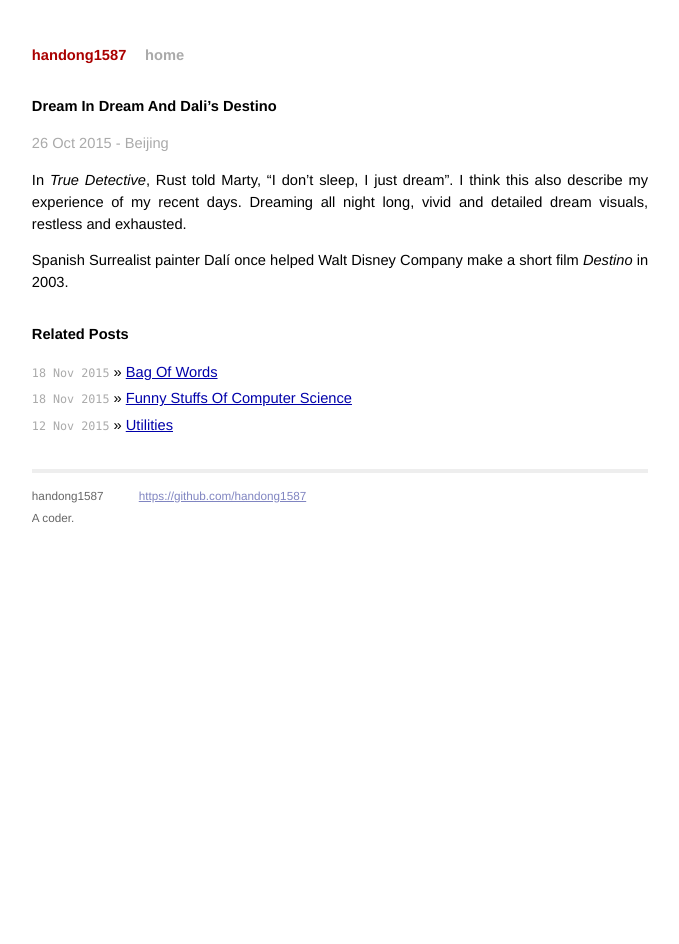
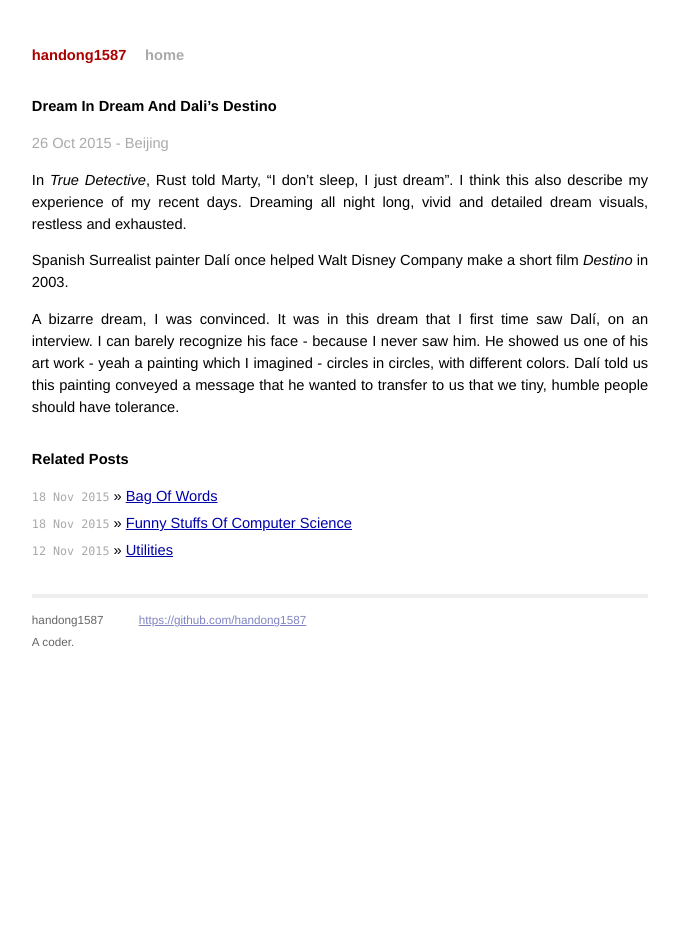
Before and after one commit to handong1587/handong1587.github.io, a Jekyll site: the page built from _posts/reading_and_thoughts/2015-10-26-dream-in-dream-and-dali_s-destino.md, in a window 1280 px wide. Shown: the whole page, without its empty margins (300-979 px from the left). Built offline with Jekyll 4.4.1, drawn with Linux system fonts in a browser that asks for light colours; Markdown is read by kramdown in place of the engine named in the settings; comment, search, counter and statistics services are not loaded.

Commit message:
update dream-in-dream.md

```diff
--- a/_posts/reading_and_thoughts/2015-10-26-dream-in-dream-and-dali_s-destino.md
+++ b/_posts/reading_and_thoughts/2015-10-26-dream-in-dream-and-dali_s-destino.md
@@ -12,3 +12,5 @@ title: Dream In Dream And Dali's Destino
 In *True Detective*, Rust told Marty, "I don't sleep, I just dream". I think this also describe my experience of my recent days. Dreaming all night long, vivid and detailed dream visuals, restless and exhausted.
 
 Spanish Surrealist painter Dalí once helped Walt Disney Company make a short film *Destino* in 2003.
+
+A bizarre dream, I was convinced. It was in this dream that I first time saw Dalí, on an interview. I can barely recognize his face - because I never saw him. He showed us one of his art work - yeah a painting which I imagined - circles in circles, with different colors. Dalí told us this painting conveyed a message that he wanted to transfer to us that we tiny, humble people should have tolerance.
```
